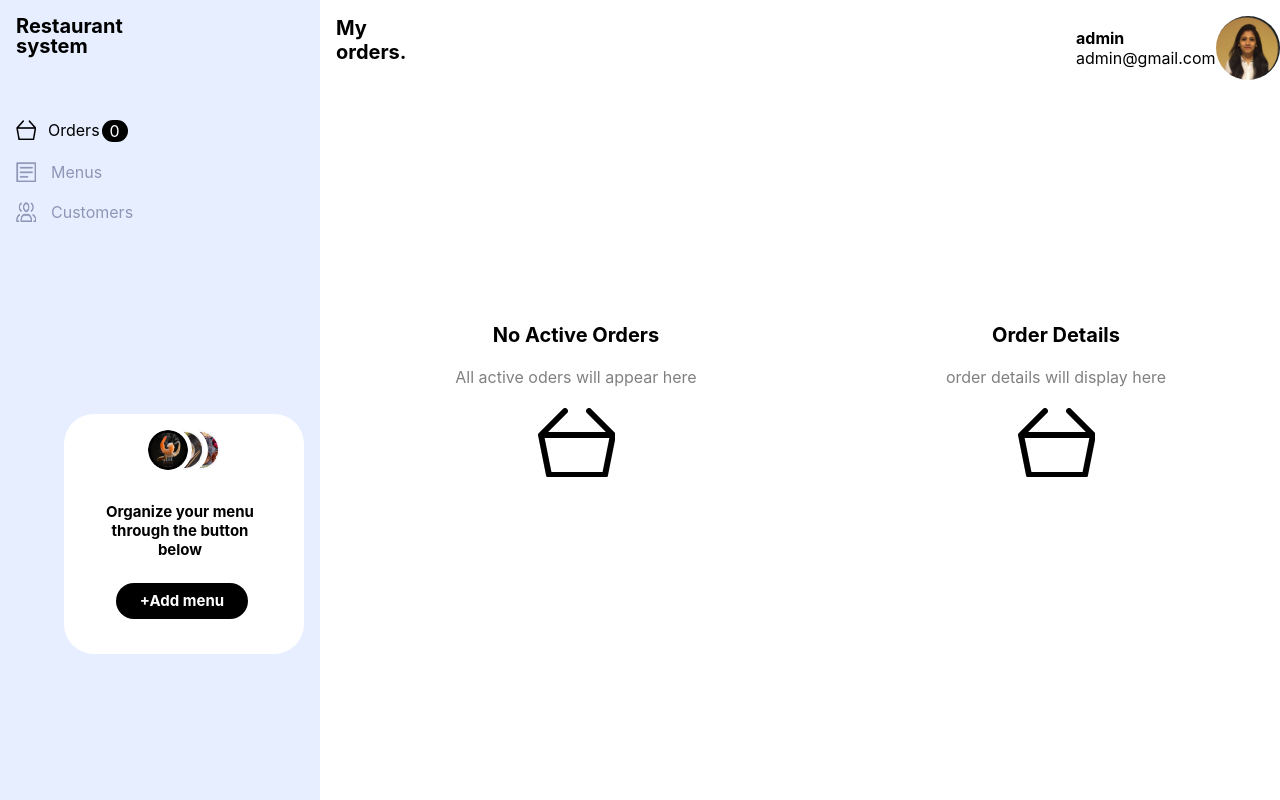
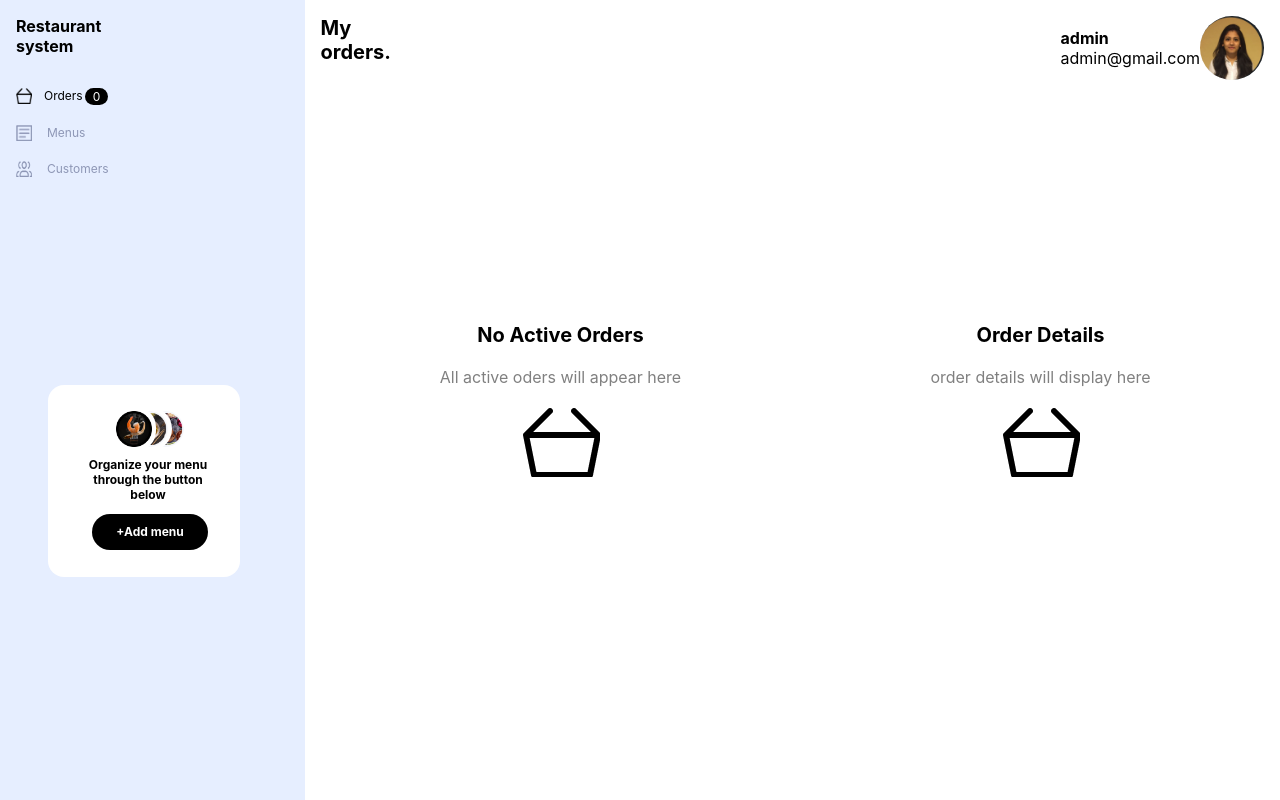
Before and after one commit to Templa-io/restaurant-management-system, a React (Create React App) app: page / in a window 1280 px wide. Built offline with nearby package versions, Linux system fonts and the light colour scheme.

Commit message:
update data list

```diff
--- a/src/components/EmptyOrderList.css
+++ b/src/components/EmptyOrderList.css
@@ -15,33 +15,40 @@
     flex-direction: column;
     width: 20px;
     line-height: 20px;
+
+}
+.Hero-left > div >span{
+    font-size: 16px;
 }
 .orders{
     display: flex;
     flex-direction: column;
     gap: 20px;
-    padding-top: 4rem;
+    padding-top: 2rem;
 }
 
 .orders > div > img{
     padding-right: 10px;
-    width: 20px;
-    height: 20px;
+    width: 16px;
+    height: 16px;
 }
 
 .orders > div:nth-child(3){
 display: flex;
 color:#8E97B6 ;
+font-size: 12px;
 gap: 5px;
 }
 .orders > div:nth-child(2){
     display: flex;
+    font-size: 12px;
     color:#8E97B6 ;
     gap: 5px;
     }
 .orders > div:nth-child(1){
         display: flex;
         gap: 2px;
+        font-size: 12px;
         }
 
 
@@ -57,48 +64,50 @@ gap: 5px;
 }
 .menu{
     display: flex;
-    margin-top:12rem;
+    margin-top:13rem;
     flex-direction: column;
     align-content: center;
     justify-content: center;
     background-color: white;
     padding-left: 16px;
-    border-radius: 30px;
-    width: 14rem;
-    margin-left: 3rem;
+    border-radius: 16px;
+    width: 11rem;
+    margin-left: 2rem;
     gap: 12px;
-    height: 15rem;
+    height: 12rem;
 }
 .menu > div > img {
     width: 40px;
     padding: 2px;
+    margin-top: 2rem;
+    margin-left: 1rem;
 }
 
 .menu > div > img:nth-child(1) {
-    width: 40px;
+    width: 36px;
+    position:absolute;
+    padding: 4px;
+    background-color: white;
+    border-radius: 20px;
+    left: 6rem;
+   z-index: 3;
+}
+.menu > div > img:nth-child(2) {
+    width: 36px;
     position:absolute;
     padding: 4px;
     background-color: white;
     border-radius: 24px;
-    left: 9rem;
-   z-index: 3;
+    left:7rem;
+    z-index: 2;
 }
-.menu > div > img:nth-child(2) {
-    width: 40px;
+.menu > div > img:nth-child(3) {
+    width: 36px;
     position:absolute;
     padding: 4px;
     background-color: white;
     border-radius: 24px;
-    left: 10rem;
-    z-index: 2;
-}
-.menu > div > img:nth-child(3) {
-    width: 40px;
-    position:absolute;
-    padding: 4px;
-    background-color: white;
-    border-radius: 24px;
-    left: 11rem;
+    left: 8rem;
     z-index: 1;
 
 }
@@ -106,11 +115,11 @@ gap: 5px;
     display: flex;
     align-items: center;
     justify-content: center;
-    margin-bottom: 20px;
+    margin-bottom: 12px;
 }
 .menu > div:nth-child(2){
-    font-size: 15px;
-    width: 10rem;
+    font-size: 12px;
+    width: 8rem;
     padding-top: 20px;
     font-weight: bold;
     padding-left: 20px;
@@ -122,11 +131,12 @@ gap: 5px;
     padding: 2px;
     background-color: black;
     color: white;
-    width: 8rem;
+    width: 7rem;
     height: 2rem;
     border-radius: 20px;
-    margin-left: 1rem;
-    margin-top: 24px;
+    margin-left: 0.5rem;
+    margin-top: 12px;
+    font-size: 12px;
 
 }
 .menu-button:hover{
```
